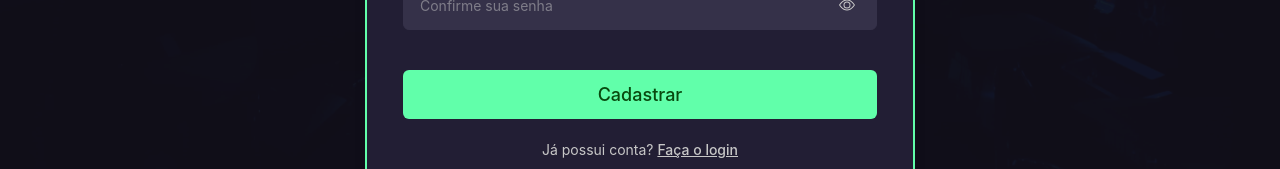
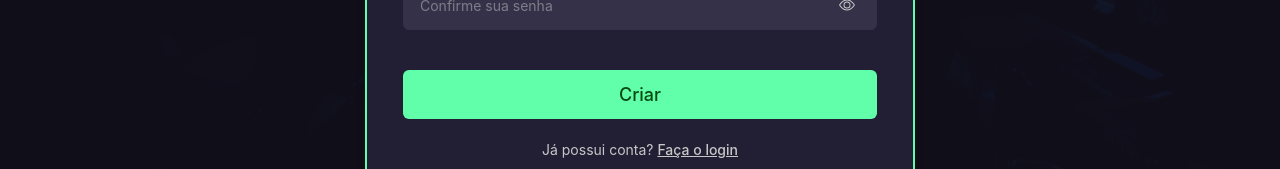
Before and after one commit to ez-Bracket/ez-bracket, a React (Create React App) app: page / in a window 1280 px wide. Both pictures are taken after a click on the button "Cadastrar". Shown: the part 614-783 px from the top of the page. Built offline with nearby package versions, Linux system fonts and the light colour scheme.

Commit message:
fix: condition to show message on Modal Register

```diff
--- a/src/components/ModalRegister/index.tsx
+++ b/src/components/ModalRegister/index.tsx
@@ -28,6 +28,8 @@ import { MessageError } from "../MessageError";
 
 interface IModalRegister {
   title: string;
+  buttonDesc: string;
+  isRegister?: boolean;
 }
 
 interface IdataRegister {
@@ -40,6 +42,8 @@ interface IdataRegister {
 
 export const ModalRegister = ({
   title,
+  buttonDesc,
+  isRegister,
 }: IModalRegister) => {
   const { isOpenRegister, onCloseRegister, onOpenLogin } =
     useContext(ContextModal);
@@ -446,8 +450,10 @@ export const ModalRegister = ({
                 _active={{ bgColor: "#61FFAA" }}
                 transition="0.3s ease"
               >
-                Cadastrar
+                {buttonDesc}
               </Button>
+
+              {isRegister && (
                 <p>
                   Já possui conta?{" "}
                   <Button
@@ -464,6 +470,7 @@ export const ModalRegister = ({
                     Faça o login
                   </Button>
                 </p>
+              )}
             </ModalFooter>
           </form>
         </ModalContent>
--- a/src/pages/Dashboard/index.tsx
+++ b/src/pages/Dashboard/index.tsx
@@ -27,7 +27,10 @@ export const Dashboard = () => {
       )}
 
       <InfoUserModal />
-      <ModalRegister title="Edite sua conta" />
+      <ModalRegister
+        title="Edite sua conta"
+        buttonDesc="Editar"
+      />
       <NewCampModal />
     </>
   );
--- a/src/pages/HomePage/index.tsx
+++ b/src/pages/HomePage/index.tsx
@@ -17,7 +17,11 @@ export const HomePage = () => {
       <HomeBrackets />
       <Footer />
       <ModalLogin />
-      <ModalRegister title="Crie a sua conta" />
+      <ModalRegister
+        title="Crie a sua conta"
+        buttonDesc="Criar"
+        isRegister={true}
+      />
     </div>
   );
 };
```
Lines whose indentation alone changed are shown as unchanged.
